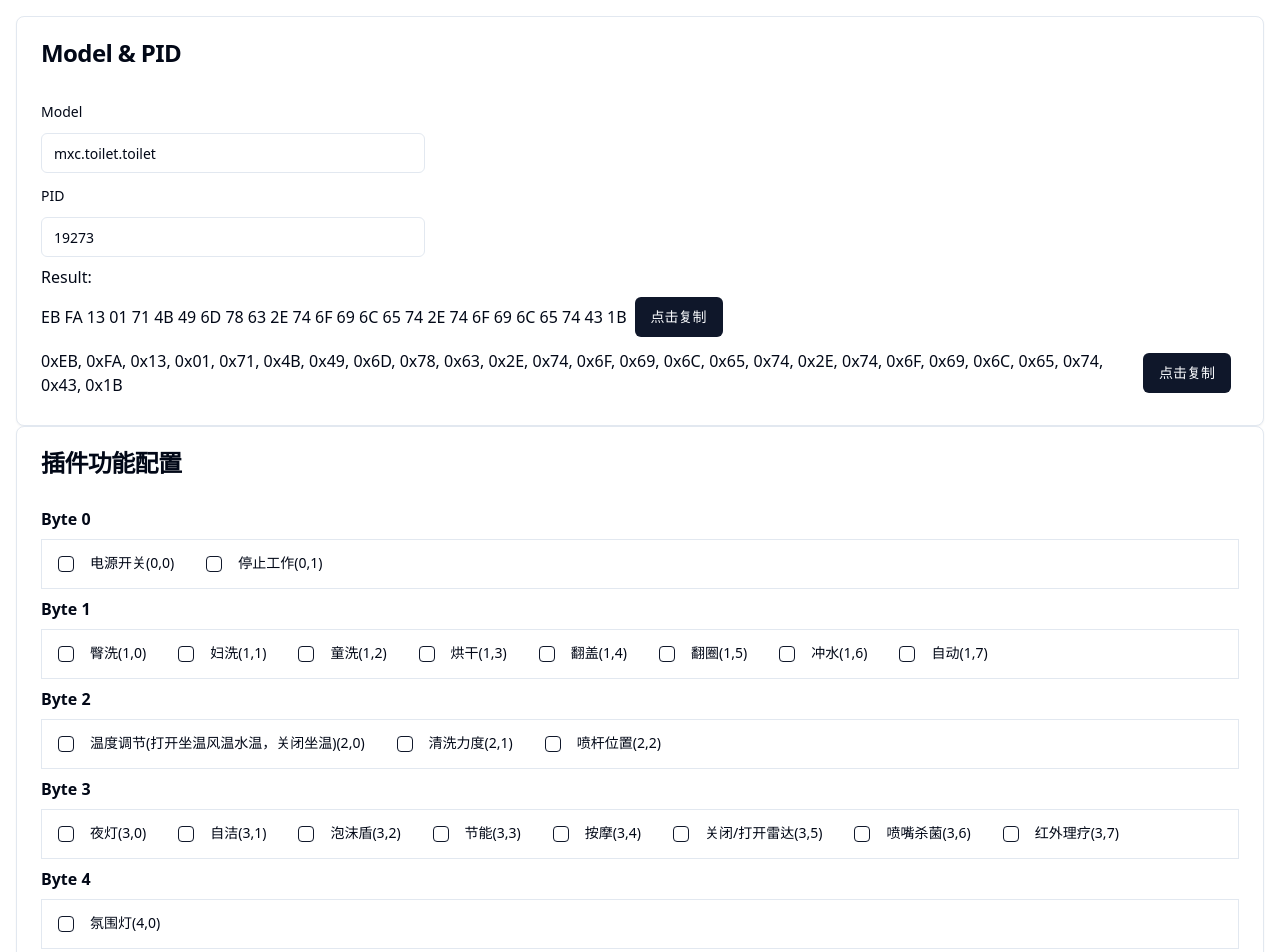
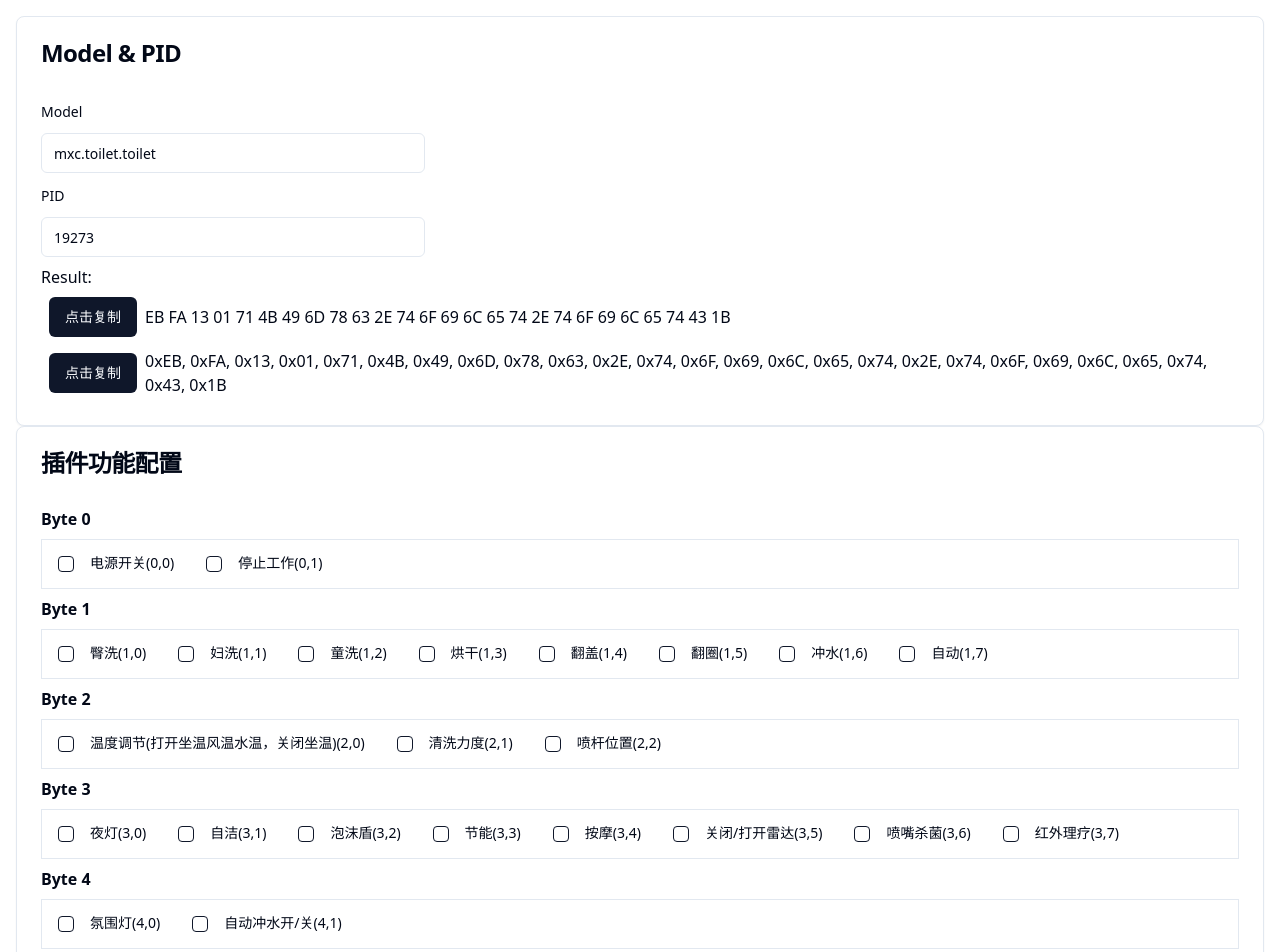
Before and after one commit to action-hong/cj-toilet, a React (Vite) app: page / in a window 1280 px wide. Shown: the top 952 px of the page. Built offline with nearby package versions, Linux system fonts and the light colour scheme.

Commit message:
chore: 添加配置

```diff
--- a/src/components/CopyButton.tsx
+++ b/src/components/CopyButton.tsx
@@ -25,8 +25,8 @@ export default function CopyButton ({
   }
   return (
     <div className='flex items-center'>
+      <Button className='m-2' onClick={copy}>点击复制</Button>
       <span>{ text }</span>
-      <Button className='m-2' onClick={copy}>点击复制</Button>
       <span></span>
     </div>
   )
--- a/src/toilet.ts
+++ b/src/toilet.ts
@@ -110,6 +110,11 @@ export const data = [
     bit: 0
   },
   {
+    label: '自动冲水开/关',
+    no: 4,
+    bit: 1
+  },
+  {
     label: '翻盖力度控制',
     no: 5,
     bit: 0
```
